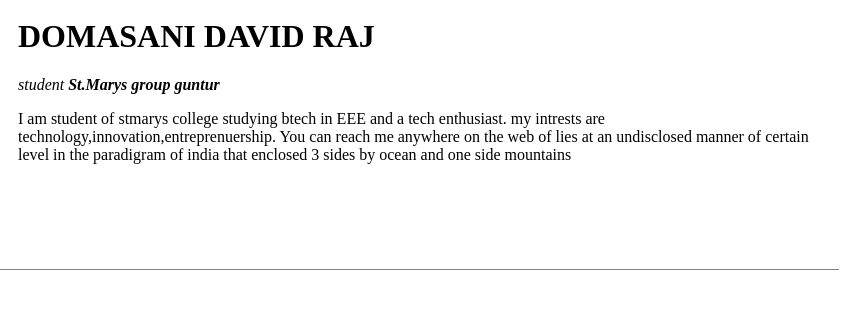
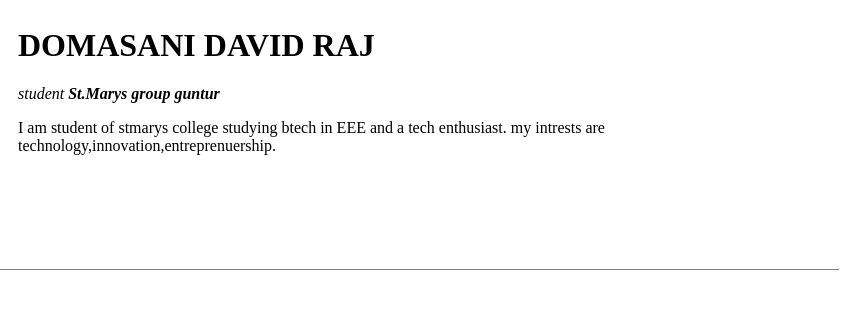
Before and after one commit to Davidyadav19/cv, a plain HTML site: page index.html in a window 1280 px wide. Shown: the part 93-413 px from the top of the page, 433-1280 px from the left. Drawn offline with Linux system fonts and the light colour scheme.

Commit message:
Update index.html

```diff
--- a/index.html
+++ b/index.html
@@ -13,10 +13,7 @@
       <td><img src="https://i.pinimg.com/564x/42/59/c9/4259c9739c2baf120fdd8fd312120c0f.jpg" alt="Animae boy"></td>
       <td><p><h1>DOMASANI DAVID RAJ</h1><em>student <strong>St.Marys group guntur</strong></em> </p>
       <p>I am student of stmarys college studying btech in EEE and a tech
-         enthusiast. my intrests are technology,innovation,entreprenuership.
-          You can reach me anywhere on the web of lies at an undisclosed manner of
-           certain level in the paradigram of india that enclosed 3 sides by ocean
-           and one side mountains</p></td>
+         enthusiast. my intrests are technology,innovation,entreprenuership.</p></td>
     </tr>
   </table>
   <hr size="1" noshade>
```
